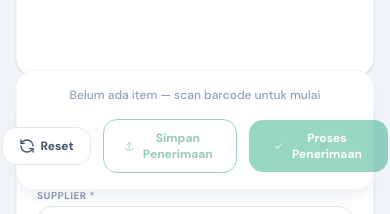
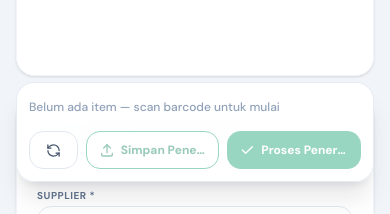
Before and after one commit to MitrasovaDigitalSolutions/pos-frontend-singlestore, a Next.js app: page /admin/purchase/receiving/new in a window 390 px wide. Shown: the part 630-844 px from the top of the page. Built offline with nearby package versions, Linux system fonts and the light colour scheme; no server answers.

Commit message:
style: bulk submit bar

```diff
--- a/src/features/purchase/components/receiving/receiving-items-page/index.tsx
+++ b/src/features/purchase/components/receiving/receiving-items-page/index.tsx
@@ -286,7 +286,6 @@ function ReceivingItemsContainer({
                 </div>
 
                 {/* Sticky Bottom Submit Bar */}
-                <div className="sticky bottom-0 z-10">
                 <BulkSubmitBar
                     onSubmit={onProcessClick}
                     onSecondarySubmit={handleSaveClick}
@@ -300,7 +299,6 @@ function ReceivingItemsContainer({
                     secondarySubmitLabel="Simpan Penerimaan"
                     secondarySubmitIcon={<IconUpload size={16} />}
                 />
-                </div>
 
                 {/* Finalize Dialog */}
                 {(currentReceiving || (isCurrentNew && isFinalizeOpen)) && (
--- a/src/features/purchase/components/shared/bulk-submit-bar.tsx
+++ b/src/features/purchase/components/shared/bulk-submit-bar.tsx
@@ -3,6 +3,7 @@
 import { formatRupiah } from "@/hooks/use-format-rupiah";
 import { IconAlertCircle, IconLoader2, IconUpload } from "@tabler/icons-react";
 import { RefreshCcw } from "lucide-react";
+import { cn } from "@/lib/utils";
 
 interface BulkSubmitBarProps {
     itemCount: number;
@@ -17,6 +18,7 @@ interface BulkSubmitBarProps {
     submitIcon?: React.ReactNode;
     secondarySubmitLabel?: string;
     secondarySubmitIcon?: React.ReactNode;
+    className?: string;
 }
 
 export function BulkSubmitBar({
@@ -32,106 +34,100 @@ export function BulkSubmitBar({
     submitIcon,
     secondarySubmitLabel,
     secondarySubmitIcon,
+    className,
 }: BulkSubmitBarProps) {
     const hasItems = itemCount > 0;
 
     return (
-        <div className="sticky bottom-0 z-10">
-            <div className="bg-white/95 backdrop-blur-sm border border-slate-100 rounded-2xl shadow-lg shadow-slate-200/50 p-4">
-                <div className="flex flex-col sm:flex-row items-center justify-between gap-4">
+        <div className={cn("sticky bottom-2 sm:bottom-0 z-30 mt-4", className)}>
+            <div className="bg-white/95 dark:bg-slate-900/95 backdrop-blur-md border border-slate-200/80 dark:border-slate-800 rounded-2xl shadow-xl shadow-slate-900/10 p-3 sm:p-4 transition-all">
+                <div className="flex flex-col sm:flex-row items-stretch sm:items-center justify-between gap-3 sm:gap-4">
                     {/* Left: Stats */}
-                    <div className="flex items-center gap-4 flex-wrap">
+                    <div className="flex items-center justify-between sm:justify-start gap-2.5 sm:gap-4 flex-wrap">
                         {hasItems && (
                             <>
                                 {/* Unsaved badge */}
-                                <div className="flex items-center gap-1.5 bg-amber-50 text-amber-700 px-3 py-1.5 rounded-xl border border-amber-100">
-                                    <IconAlertCircle size={14} />
-                                    <span className="text-[10px] font-bold uppercase tracking-wider">
+                                <div className="flex items-center gap-1.5 bg-amber-50 dark:bg-amber-950/40 text-amber-700 dark:text-amber-400 px-2.5 py-1 rounded-xl border border-amber-200/60 dark:border-amber-900/40 shrink-0">
+                                    <IconAlertCircle size={14} className="shrink-0" />
+                                    <span className="text-[10px] font-extrabold uppercase tracking-wider">
                                         {productCount} produk belum disubmit
                                     </span>
                                 </div>
 
-                                <div className="flex items-center gap-2 text-xs">
-                                    <span className="text-slate-400 font-medium">Total Qty:</span>
-                                    <span className="font-bold text-slate-800">{itemCount} pcs</span>
-                                </div>
+                                <div className="flex items-center gap-3 text-xs flex-wrap">
+                                    <div className="flex items-center gap-1">
+                                        <span className="text-slate-400 font-medium">Qty:</span>
+                                        <span className="font-bold text-slate-800 dark:text-slate-200">{itemCount} pcs</span>
+                                    </div>
 
-                                <div className="flex items-center gap-2 text-xs">
-                                    <span className="text-slate-400 font-medium">Total Nilai:</span>
-                                    <span className="font-extrabold text-emerald-600 font-mono text-sm">
-                                        {formatRupiah(total)}
-                                    </span>
+                                    <span className="text-slate-300 dark:text-slate-700 hidden xs:inline">|</span>
+
+                                    <div className="flex items-center gap-1">
+                                        <span className="text-slate-400 font-medium">Total:</span>
+                                        <span className="font-extrabold text-emerald-600 dark:text-emerald-400 font-mono text-sm">
+                                            {formatRupiah(total)}
+                                        </span>
+                                    </div>
                                 </div>
                             </>
                         )}
 
                         {!hasItems && (
-                            <span className="text-xs text-slate-400 font-medium">
+                            <span className="text-xs text-slate-400 font-medium py-1">
                                 Belum ada item — scan barcode untuk mulai
                             </span>
                         )}
                     </div>
 
                     {/* Right: Actions */}
-                    <div className="flex items-center gap-3">
+                    <div className="grid grid-cols-12 gap-2 w-full sm:w-auto sm:flex sm:items-center sm:gap-3">
                         {/* Reset */}
                         <button
                             type="button"
                             onClick={onReset}
                             disabled={isSubmitting || disabled}
-                            className="
-                                flex items-center gap-1.5 px-4 py-2.5 rounded-xl text-xs font-bold
-                                border border-slate-200 text-slate-600 bg-white
-                                hover:border-rose-300 hover:text-rose-600 hover:bg-rose-50
-                                disabled:opacity-40 disabled:cursor-not-allowed
-                                transition-all cursor-pointer
-                            "
+                            title="Reset Form"
+                            className={cn(
+                                "flex items-center justify-center gap-1.5 py-2.5 rounded-xl text-xs font-bold transition-all cursor-pointer border border-slate-200 dark:border-slate-800 text-slate-600 dark:text-slate-300 bg-white dark:bg-slate-900 hover:border-rose-300 hover:text-rose-600 hover:bg-rose-50 dark:hover:bg-rose-950/20 disabled:opacity-40 disabled:cursor-not-allowed",
+                                onSecondarySubmit ? "col-span-2 sm:col-auto px-2.5 sm:px-4" : "col-span-3 sm:col-auto px-3 sm:px-4"
+                            )}
                         >
-                            <RefreshCcw size={16} />
-                            <span>Reset</span>
+                            <RefreshCcw size={15} className="shrink-0" />
+                            <span className="hidden sm:inline">Reset</span>
                         </button>
 
-                        {/* Secondary Submit (Simpan Penerimaan) */}
+                        {/* Secondary Submit (Simpan Penerimaan/PO/Retur) */}
                         {onSecondarySubmit && (
                             <button
                                 type="button"
                                 onClick={onSecondarySubmit}
                                 disabled={!hasItems || isSubmitting || disabled}
-                                className="
-                                    flex items-center gap-1.5 px-5 py-2.5 rounded-xl text-xs font-bold
-                                    border border-emerald-600 text-emerald-700 bg-white
-                                    hover:bg-emerald-50 hover:shadow-md
-                                    disabled:opacity-40 disabled:cursor-not-allowed disabled:shadow-none
-                                    transition-all cursor-pointer
-                                "
+                                className="col-span-5 sm:col-auto flex-1 flex items-center justify-center gap-1.5 px-3 sm:px-5 py-2.5 rounded-xl text-xs font-bold border border-emerald-600 text-emerald-700 dark:text-emerald-400 bg-white dark:bg-slate-900 hover:bg-emerald-50 dark:hover:bg-emerald-950/30 hover:shadow-md disabled:opacity-40 disabled:cursor-not-allowed disabled:shadow-none transition-all cursor-pointer truncate"
                             >
-                                {secondarySubmitIcon || <IconUpload size={16} />}
-                                <span>{secondarySubmitLabel || "Simpan Penerimaan"}</span>
+                                <span className="shrink-0">{secondarySubmitIcon || <IconUpload size={15} />}</span>
+                                <span className="truncate">{secondarySubmitLabel || "Simpan"}</span>
                             </button>
                         )}
 
-                        {/* Submit */}
+                        {/* Main Submit (Proses Penerimaan/PO/Retur) */}
                         <button
                             type="button"
                             onClick={onSubmit}
                             disabled={!hasItems || isSubmitting || disabled}
-                            className="
-                                flex items-center gap-1.5 px-6 py-2.5 rounded-xl text-xs font-bold
-                                bg-emerald-600 text-white shadow-md shadow-emerald-600/20
-                                hover:bg-emerald-700 hover:shadow-lg hover:shadow-emerald-600/30
-                                disabled:opacity-40 disabled:cursor-not-allowed disabled:shadow-none
-                                transition-all cursor-pointer
-                            "
+                            className={cn(
+                                "flex-1 flex items-center justify-center gap-1.5 px-3 sm:px-6 py-2.5 rounded-xl text-xs font-bold bg-emerald-600 hover:bg-emerald-700 text-white shadow-md shadow-emerald-600/20 hover:shadow-lg hover:shadow-emerald-600/30 disabled:opacity-40 disabled:cursor-not-allowed disabled:shadow-none transition-all cursor-pointer truncate",
+                                onSecondarySubmit ? "col-span-5 sm:col-auto" : "col-span-9 sm:col-auto"
+                            )}
                         >
                             {isSubmitting ? (
                                 <>
-                                    <IconLoader2 size={16} className="animate-spin" />
-                                    <span>Mengirim...</span>
+                                    <IconLoader2 size={15} className="animate-spin shrink-0" />
+                                    <span className="truncate">Mengirim...</span>
                                 </>
                             ) : (
                                 <>
-                                    {submitIcon || <IconUpload size={16} />}
-                                    <span>{submitLabel || "Simpan Semua Items ke Server"}</span>
+                                    <span className="shrink-0">{submitIcon || <IconUpload size={15} />}</span>
+                                    <span className="truncate">{submitLabel || "Simpan Semua"}</span>
                                 </>
                             )}
                         </button>
```
Lines whose indentation alone changed are shown as unchanged.
